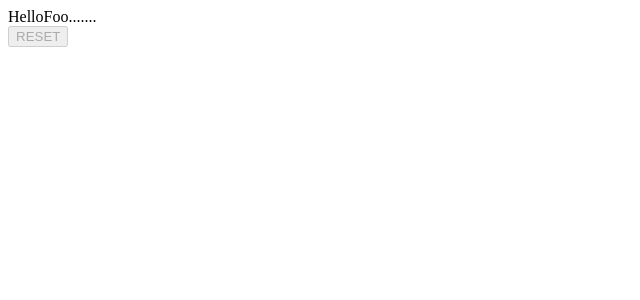
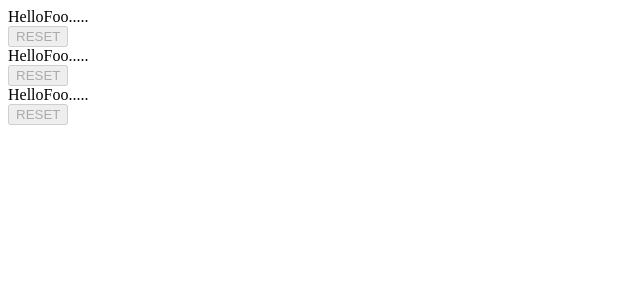
Before and after one commit to wishtack-training/wt-training-angular, an Angular app: page / in a window 1280 px wide. Shown: the top 300 px of the page, without its empty margins (0-640 px from the left). Built offline with nearby package versions, Linux system fonts and the light colour scheme.

Commit message:
Moved demo logic to `DemoComponent`.

```diff
--- a/package.json
+++ b/package.json
@@ -6,6 +6,7 @@
     "ng": "ng",
     "start": "ng serve",
     "build": "ng build --prod",
+    "generate-component": "ng generate component",
     "test": "ng test",
     "lint": "ng lint",
     "e2e": "ng e2e"
--- a/src/app/app.component.html
+++ b/src/app/app.component.html
@@ -1,8 +1,3 @@
-<div *ngIf="!shouldShowGreetings()">
-    <span>Hello</span>
-    <span>{{ userName }}</span>
-</div>
 
-<button
-        [disabled]="!shouldShowReset()"
-        (click)="reset()">RESET</button>
+
+<wt-demo *ngFor="let i of [0, 1, 2]"></wt-demo>
--- a/src/app/app.component.ts
+++ b/src/app/app.component.ts
@@ -6,28 +6,4 @@ import { Component } from '@angular/core';
 })
 export class AppComponent {
 
-    userName = 'Foo';
-
-    constructor() {
-        setInterval(() => {
-            this.userName += '.';
-        }, 1000);
-    }
-
-    reset() {
-        this.userName = '';
-    }
-
-    shouldShowGreetings() {
-        return this._isUserNameTooLong();
-    }
-
-    shouldShowReset() {
-        return this._isUserNameTooLong();
-    }
-
-    private _isUserNameTooLong() {
-        return this.userName.length > 10;
-    }
-
 }
--- a/src/app/app.module.ts
+++ b/src/app/app.module.ts
@@ -3,11 +3,13 @@ import { NgModule } from '@angular/core';
 
 
 import { AppComponent } from './app.component';
+import { DemoComponent } from './demo/demo.component';
 
 
 @NgModule({
   declarations: [
-    AppComponent
+    AppComponent,
+    DemoComponent
   ],
   imports: [
     BrowserModule
--- /dev/null
+++ b/src/app/demo/demo.component.html
@@ -0,0 +1,9 @@
+<div *ngIf="!shouldShowGreetings()">
+    <span>Hello</span>
+    <span>{{ userName }}</span>
+</div>
+
+<button
+        [disabled]="!shouldShowReset()"
+        (click)="reset()">RESET
+</button>
--- /dev/null
+++ b/src/app/demo/demo.component.ts
@@ -0,0 +1,34 @@
+import { Component } from '@angular/core';
+
+@Component({
+    selector: 'wt-demo',
+    templateUrl: './demo.component.html',
+    styleUrls: ['./demo.component.css']
+})
+export class DemoComponent {
+
+    userName = 'Foo';
+
+    constructor() {
+        setInterval(() => {
+            this.userName += '.';
+        }, 1000);
+    }
+
+    reset() {
+        this.userName = '';
+    }
+
+    shouldShowGreetings() {
+        return this._isUserNameTooLong();
+    }
+
+    shouldShowReset() {
+        return this._isUserNameTooLong();
+    }
+
+    private _isUserNameTooLong() {
+        return this.userName.length > 10;
+    }
+
+}
```
Also changed, not shown: src/app/demo/demo.component.css (added), 1 other file (tests, documents, lock files or other folders).
